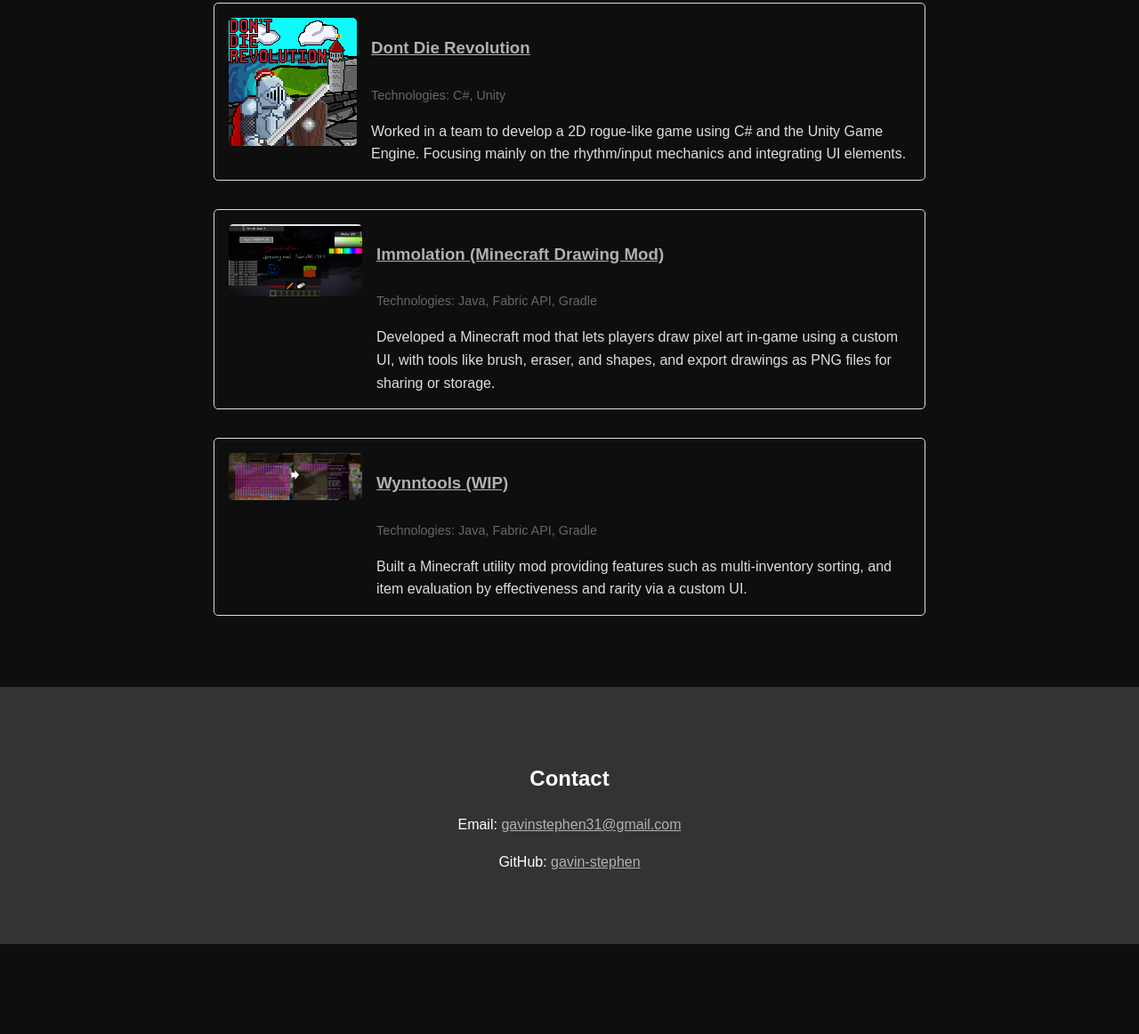
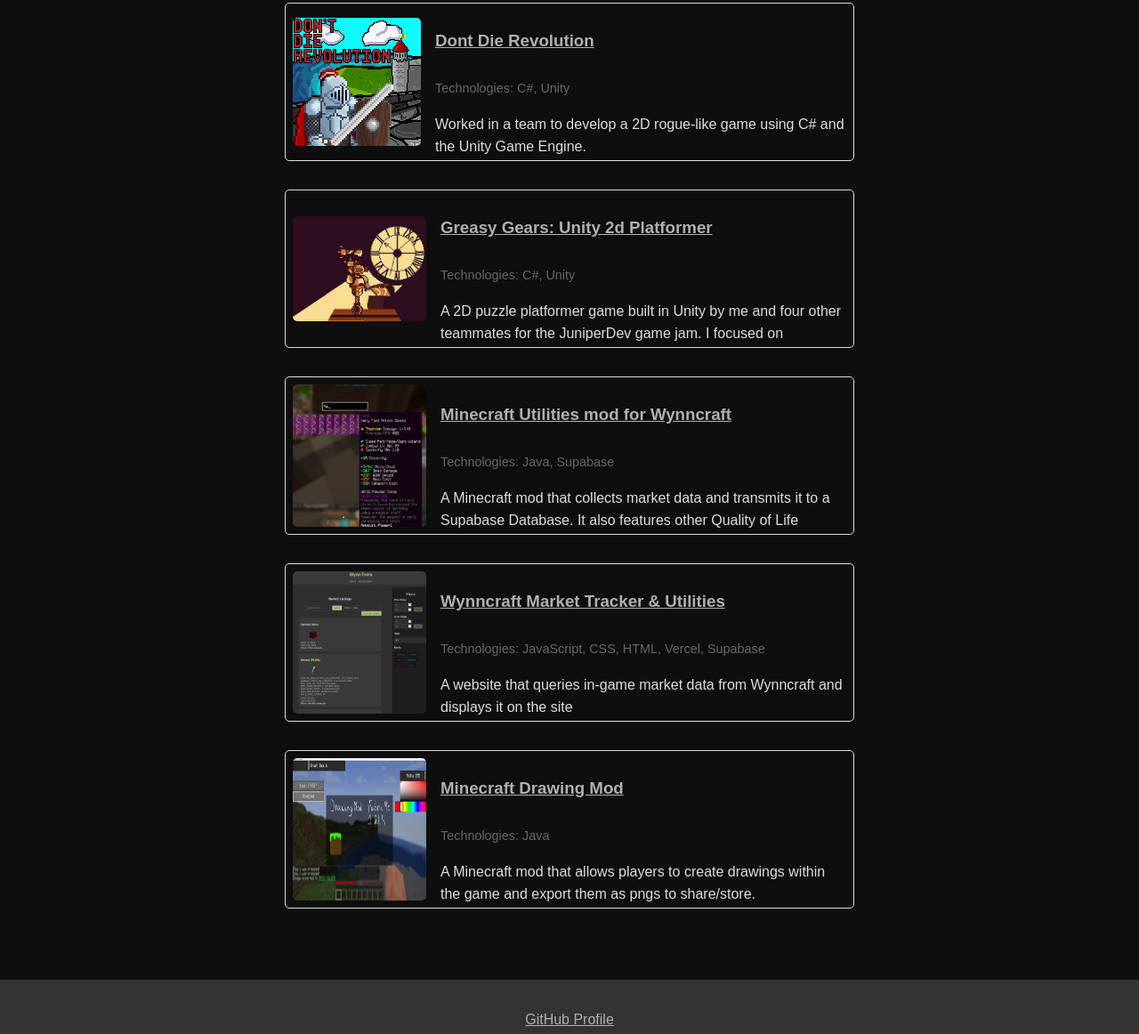
Before and after one commit to gavin-stephen/gavin-stephen.github.io, a plain HTML site: page index.html in a window 1280 px wide. Shown: the part 489-1651 px from the top of the page at 89% size. Before the commit the page ends 1550 px from the top, so only its background shows below. Drawn offline with Linux system fonts and the light colour scheme.

Commit message:
added more projects

```diff
--- a/index.html
+++ b/index.html
@@ -19,49 +19,71 @@
     </header>
 
     <section id="about">
-        <h2>Gavin Stephen</h2>
+        <h2>About Me</h2>
         <p>I'm a third year computer science student based in Victoria, BC. I primarily work in Java and have experience with C#, JavaScript, Python and C/C++</p>
     </section>
 
     <section id="projects">
         <h2>Projects</h2>
         <div class="project">
-            <img src="resources/DontDieRevolution.png" alt="Dont Die Revolution Screenshot">
+            <div class="img-container">
+                <img src="resources/DontDieRevolution.png" alt="Dont Die Revolution Screenshot">
+            </div>
+
             <div class="project-details">
                 <h3><a href="https://github.com/Theodore-CA/dont-die-revolution" target="_blank">Dont Die Revolution</a></h3>
                 <p class="tech-used">Technologies: C#, Unity</p>
-                <p>Worked in a team to develop a 2D rogue-like game using C# and the Unity Game Engine. Focusing mainly on the rhythm/input mechanics and integrating UI elements.</p>
+                <p>Worked in a team to develop a 2D rogue-like game using C# and the Unity Game Engine.</p>
             </div>
         </div>
+
         <div class="project">
-            <img src="resources/TEMPIMMOLATION.png" alt="Minecraft Mod Screenshot">
+            <div class="img-container">
+                <img src="resources/greasy-gears.png" alt="Unity 2d Platformer">
+            </div>
+
             <div class="project-details">
-                <h3><a href="https://github.com/gavin-stephen/immolation" target="_blank">Immolation (Minecraft Drawing Mod)</a></h3>
-                <p class="tech-used">Technologies: Java, Fabric API, Gradle</p>
-                <p>Developed a Minecraft mod that lets players draw pixel art in-game using a custom UI, with tools like brush, eraser, and shapes, and export drawings as PNG files for sharing or storage.</p>
+                <h3><a href="https://github.com/lewcab/greasy-gears" target="_blank">Greasy Gears: Unity 2d Platformer</a></h3>
+                <p class="tech-used">Technologies: C#, Unity</p>
+                <p>A 2D puzzle platformer game built in Unity by me and four other teammates for the JuniperDev game jam. I focused on implementing game mechanics and camera control.</p>
             </div>
         </div>
+
         <div class="project">
-            <img src="resources/Wynntoolsshowcase1.png" alt="Minecraft Mod Screenshot">
+            <img src="resources/wynntools.png" alt="WynnTools Mod">
             <div class="project-details">
-                <h3><a href="https://github.com/gavin-stephen/wynntools" target="_blank">Wynntools (WIP)</a></h3>
-                <p class="tech-used">Technologies: Java, Fabric API, Gradle</p>
-                <p>Built a Minecraft utility mod providing features such as multi-inventory sorting, and item evaluation by effectiveness and rarity via a custom UI.</p>
+                <h3><a href="" target="_blank">Minecraft Utilities mod for Wynncraft</a></h3>
+                <p class="tech-used">Technologies: Java, Supabase</p>
+                <p>A Minecraft mod that collects market data and transmits it to a Supabase Database. It also features other Quality of Life features, including item quality overlays and a inventory search GUI.</p>
             </div>
         </div>
+
+        <div class="project">
+            <img src="resources/wynntoolssite.png" alt="WynnTools Webapp Screenshot">
+            <div class="project-details">
+                <h3><a href="https://project-evpe9.vercel.app/" target="_blank">Wynncraft Market Tracker & Utilities</a></h3>
+                <p class="tech-used">Technologies: JavaScript, CSS, HTML, Vercel, Supabase</p>
+                <p>A website that queries in-game market data from Wynncraft and displays it on the site</p>
+        </div>
+
+        </div>
+        <div class="project">
+            <img src="resources/tempdrawingmod.png" alt="Drawing Mod Screenshot">
+            <div class="project-details">
+                <h3><a href="https://github.com/gavin-stephen/DrawingMod" target="_blank">Minecraft Drawing Mod</a></h3>
+                <p class="tech-used">Technologies: Java</p>
+                <p>A Minecraft mod that allows players to create drawings within the game and export them as pngs to share/store.</p>
+            </div>
+        </div>
+
     </section>
 
 
 
     <footer>
-        <section id="contact">
-        <h2>Contact</h2>
-        <p>Email: <a href="mailto:gavinstephen31@gmail.com">gavinstephen31@gmail.com</a></p>
-        <p>GitHub: <a href="https://github.com/gavin-stephen" target="_blank">gavin-stephen</a></p>
-        </section>
-
+        <p><a href="https://github.com/gavin-stephen" target="_blank">GitHub Profile</a></p>
     </footer>
 
-    <script src="script.js"></script> <!-- Placeholder for future JavaScript functionality -->
+    <script src="script.js"></script>
 </body>
 </html>
--- a/script.js
+++ b/script.js
@@ -0,0 +1,4 @@
+document.querySelector('form').addEventListener('submit', function(event) {
+    event.preventDefault();
+    alert('Thank you for your message!');
+});
--- a/styles.css
+++ b/styles.css
@@ -57,7 +57,7 @@
 section {
     padding: 2rem;
     margin: 1rem auto;
-    max-width: 800px;
+    max-width: 50vw;
 }
 
 section#about {
@@ -67,11 +67,13 @@
 /* Project Section Styles */
 .project {
     border: 1px solid #ddd;
-    padding: 1rem;
-    margin: 1rem 0;
+    max-height: 20vh;
+    overflow-y: auto;
+    padding: 0.5rem;
+
     border-radius: 5px;
     display: flex;
-    align-items: flex-start;
+
     margin-bottom: 2rem;
 }
 
@@ -79,6 +81,12 @@
     max-width: 150px;
     margin-right: 1rem;
     border-radius: 5px;
+
+
+}
+.img-container {
+    display: flex;
+    align-items: center;
 }
 
 .project-details {
@@ -106,12 +114,6 @@
     color:#ddd;
 }
 
-section#contact {
-    background: #333;
-    color: #fff;
-    text-align: center;
-}
-
 /* Footer Styles */
 footer {
     text-align: center;
```
Also changed, not shown: resources/greasy-gears.png (added), resources/tempdrawingmod.png (added), resources/wynntools.png (added), resources/wynntoolssite.png (added).
